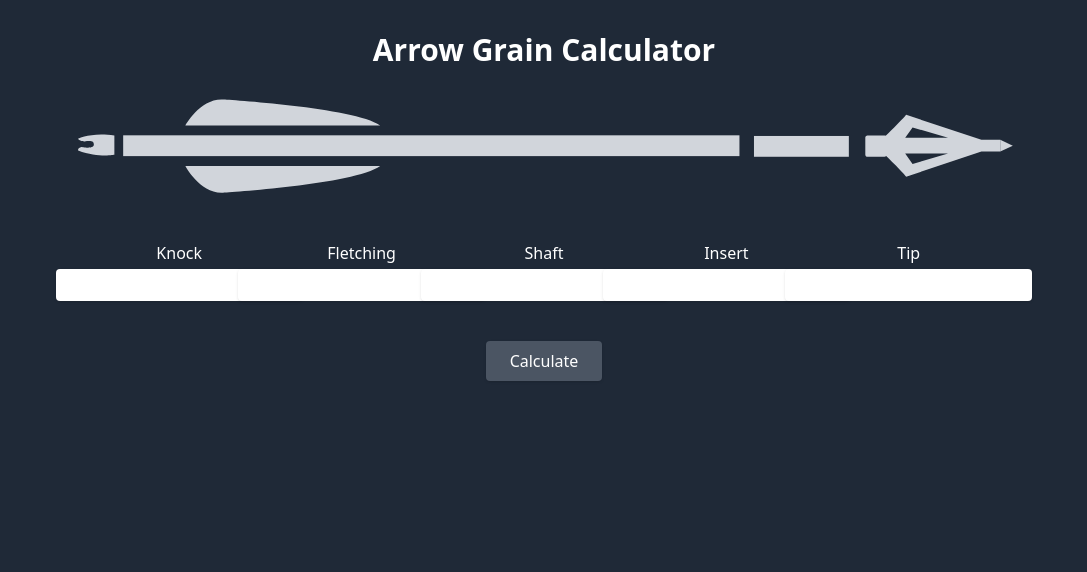
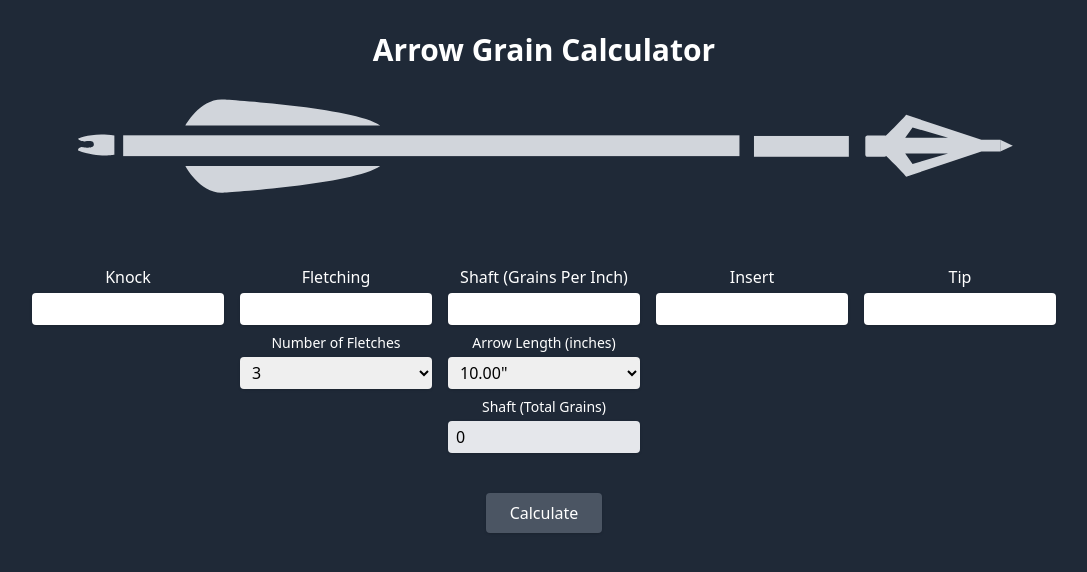
Before and after one commit to GabeWalls/arrow-grain-calculator, a React (Create React App) app in the folder frontend/: page / in a window 1280 px wide. Shown: the top 572 px of the page, without its empty margins (96-1183 px from the left). Built offline with nearby package versions, Linux system fonts and the light colour scheme.

Commit message:
Added GPI for shaft component and number of fletches to calculation

```diff
--- a/frontend/src/App.js
+++ b/frontend/src/App.js
@@ -1,25 +1,46 @@
-import React, { useState } from 'react';
+import React, { useState, useEffect } from 'react';
 import axios from 'axios';
 import ArrowSVG from './ArrowSVG';
 
 function App() {
   const [components, setComponents] = useState({
     knock: '',
-    shaft: '',
     insert: '',
     fletching: '',
     tip: ''
   });
 
+  const [gpi, setGpi] = useState('');
+  const [arrowLength, setArrowLength] = useState('10.00');
+  const [shaftGrains, setShaftGrains] = useState(0);
+  const [totalGrains, setTotalGrains] = useState(null);
+  const [fletchCount, setFletchCount] = useState('3');
+
+  useEffect(() => {
+    const gpiNum = parseFloat(gpi);
+    const lengthNum = parseFloat(arrowLength);
+    if (!isNaN(gpiNum) && !isNaN(lengthNum)) {
+      setShaftGrains((gpiNum * lengthNum).toFixed(2));
+    } else {
+      setShaftGrains(0);
+    }
+  }, [gpi, arrowLength]);
+
 const handleScrollToInput = (partName) => {
-  const input = document.querySelector(`input[name="${partName}"]`);
+  let selectorName = partName;
+
+  // Map "shaft" click to GPI input
+  if (partName === 'shaft') {
+    selectorName = 'gpi';
+  }
+
+  const input = document.querySelector(`input[name="${selectorName}"]`);
   if (input) {
     input.scrollIntoView({ behavior: 'smooth', block: 'center' });
     input.focus();
   }
 };
 
-  const [totalGrains, setTotalGrains] = useState(null);
 
   const handleChange = (e) => {
     setComponents({
@@ -34,7 +55,7 @@ function App() {
     const formattedComponents = [
       { name: 'knock', grains: Number(components.knock) },
       { name: 'fletching', grains: Number(components.fletching) },
-      { name: 'shaft', grains: Number(components.shaft) },
+      { name: 'shaft', grains: Number(shaftGrains) },
       { name: 'insert', grains: Number(components.insert) },
       { name: 'tip', grains: Number(components.tip) }
     ];
@@ -50,26 +71,108 @@ function App() {
     }
   };
 
+  const generateArrowLengthOptions = () => {
+    const options = [];
+    for (let i = 10; i <= 40; i += 0.25) {
+      options.push(i.toFixed(2));
+    }
+    return options;
+  };
+
   return (
     <div className="min-h-screen bg-gray-800 text-white flex flex-col items-center px-4 py-8">
       <h1 className="text-3xl font-bold mb-6">Arrow Grain Calculator</h1>
 
-    {/* Arrow silhouette placeholder */}
       <ArrowSVG onPartClick={handleScrollToInput} />
 
-    <form onSubmit={handleSubmit} className="w-full max-w-4xl grid grid-cols-5 gap-4">
-      {['knock', 'fletching', 'shaft', 'insert', 'tip'].map((component, idx) => (
-        <div key={idx} className="flex flex-col items-center">
-          <label className="mb-1 capitalize">{component}</label>
+      <form onSubmit={handleSubmit} className="w-full max-w-5xl grid grid-cols-5 gap-4 mt-6">
+
+        {/* Knock */}
+        <div className="flex flex-col items-center">
+          <label className="mb-1">Knock</label>
           <input
             type="number"
-            name={component}
-            value={components[component]}
+            name="knock"
+            value={components.knock}
             onChange={handleChange}
-            className="text-black px-2 py-1 rounded shadow"
+            className="text-black px-2 py-1 rounded shadow w-full"
           />
         </div>
+
+        {/* Fletching */}
+        <div className="flex flex-col items-center">
+          <label className="mb-1">Fletching</label>
+          <input
+            type="number"
+            name="fletching"
+            value={components.fletching}
+            onChange={handleChange}
+            className="text-black px-2 py-1 rounded shadow w-full"
+          />
+          <label className="mt-2 mb-1 text-sm">Number of Fletches</label>
+          <select
+            value={fletchCount}
+            onChange={(e) => setFletchCount(e.target.value)}
+            className="text-black px-2 py-1 rounded shadow w-full"
+          >
+            {[2, 3, 4].map((count) => (
+              <option key={count} value={count}>{count}</option>
             ))}
+          </select>
+        </div>
+
+        {/* Shaft GPI */}
+        <div className="flex flex-col items-center">
+          <label className="mb-1 text-center">Shaft (Grains Per Inch)</label>
+          <input
+            type="number"
+            name = "gpi"
+            value={gpi}
+            onChange={(e) => setGpi(e.target.value)}
+            className="text-black px-2 py-1 rounded shadow w-full"
+          />
+          <label className="mt-2 mb-1 text-sm text-center">Arrow Length (inches)</label>
+          <select
+            value={arrowLength}
+            onChange={(e) => setArrowLength(e.target.value)}
+            className="text-black px-2 py-1 rounded shadow w-full"
+          >
+            {generateArrowLengthOptions().map((len) => (
+              <option key={len} value={len}>{len}"</option>
+            ))}
+          </select>
+          <label className="mt-2 mb-1 text-sm text-center">Shaft (Total Grains)</label>
+          <input
+            type="number"
+            value={shaftGrains}
+            readOnly
+            className="text-black px-2 py-1 rounded shadow w-full bg-gray-200"
+          />
+        </div>
+
+        {/* Insert */}
+        <div className="flex flex-col items-center">
+          <label className="mb-1">Insert</label>
+          <input
+            type="number"
+            name="insert"
+            value={components.insert}
+            onChange={handleChange}
+            className="text-black px-2 py-1 rounded shadow w-full"
+          />
+        </div>
+
+        {/* Tip */}
+        <div className="flex flex-col items-center">
+          <label className="mb-1">Tip</label>
+          <input
+            type="number"
+            name="tip"
+            value={components.tip}
+            onChange={handleChange}
+            className="text-black px-2 py-1 rounded shadow w-full"
+          />
+        </div>
 
         <div className="col-span-5 flex justify-center mt-6">
           <button
@@ -79,7 +182,6 @@ return (
             Calculate
           </button>
         </div>
-
       </form>
 
       {totalGrains !== null && (
```
Also changed, not shown: 2 other files (tests, documents, lock files or other folders). Lines whose indentation alone changed are shown as unchanged.
